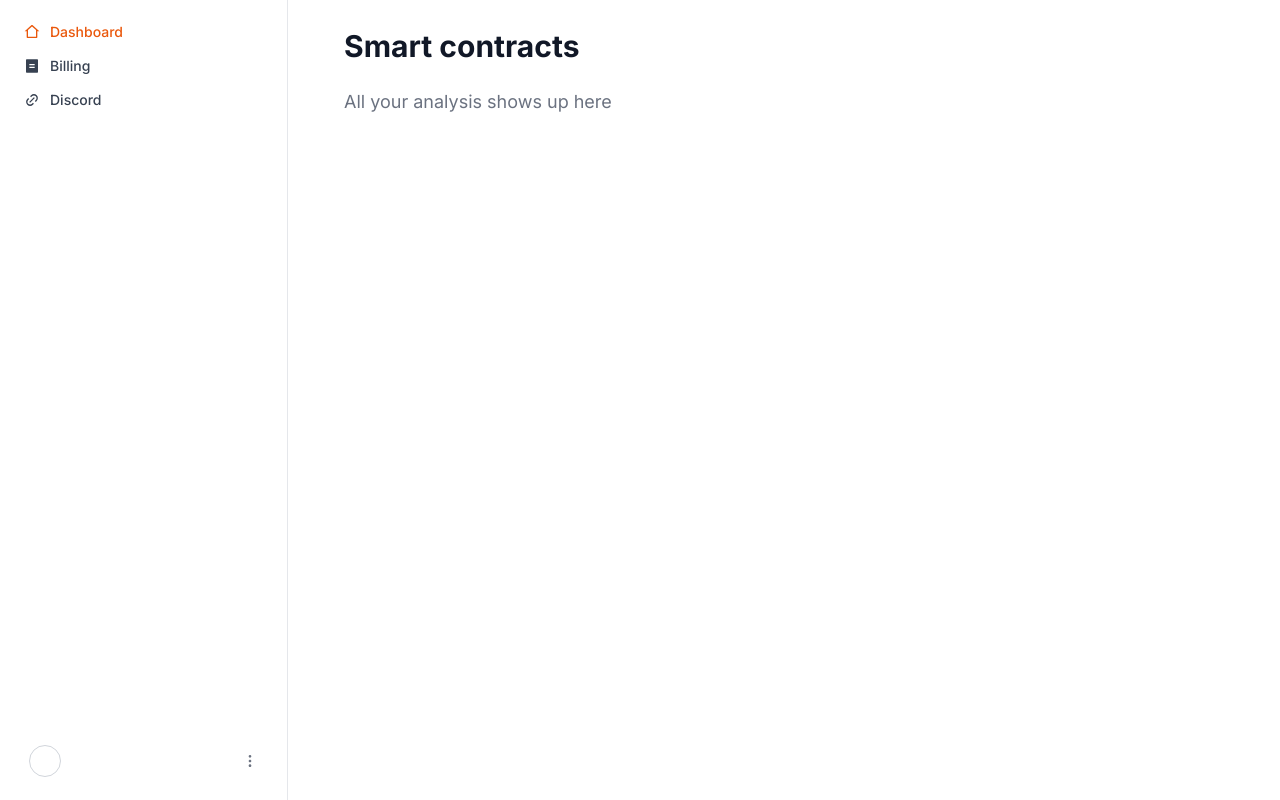
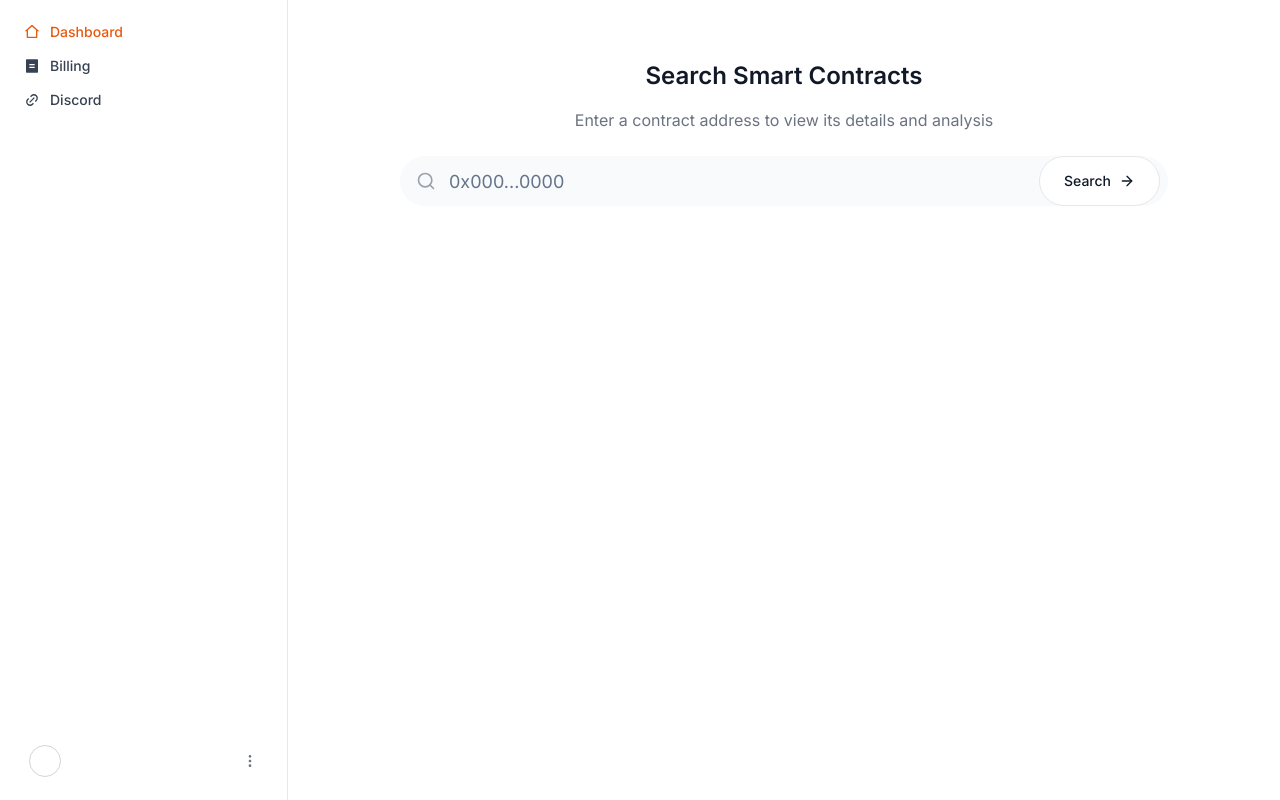
Before and after one commit to 0x0elliot/swissKnife, a Next.js app in the folder frontend/: page /dashboard in a window 1280 px wide. Built offline with nearby package versions, Linux system fonts and the light colour scheme.

Commit message:
fix: more updates for ekansh

```diff
--- a/frontend/src/app/(dashboard)/(main)/dashboard/page.tsx
+++ b/frontend/src/app/(dashboard)/(main)/dashboard/page.tsx
@@ -1,18 +1,61 @@
 "use client"
-import React from "react";
+import React, { useState } from "react";
+import { Input } from "@/components/ui/input";
+import { Button } from "@/components/ui/button";
+import { Search, ArrowRight } from "lucide-react";
 
 export default function Dashboard() {
+  const [searchQuery, setSearchQuery] = useState("");
+  const [isSearching, setIsSearching] = useState(false);
+
+  const handleSearch = (e) => {
+    e.preventDefault();
+    setIsSearching(true);
+    // Here you would typically make an API call to look up the smart contract
+    setTimeout(() => setIsSearching(false), 1000); // Simulate API call
+  };
+
   return (
     <div className="container mx-auto px-4">
-      <section aria-labelledby="flows-title" className="mb-6">
-        <h1 id="overall-title" className="scroll-mt-10 text-2xl font-bold text-gray-900 sm:text-3xl dark:text-gray-50">
-          Smart contracts
-        </h1>
-      </section>
-      <section aria-labelledby="flows-description" className="mb-8">
-        <p id="overall-description" className="text-lg text-gray-500 dark:text-gray-400">
-          All your analysis shows up here
-        </p>
+      <section aria-labelledby="search-section" className="mb-12">
+        <div className="max-w-3xl mx-auto mt-8 text-center">
+          <h2 className="text-2xl font-semibold mb-4 text-gray-900 dark:text-gray-50">
+            Search Smart Contracts
+          </h2>
+          <p className="text-gray-500 dark:text-gray-400 mb-6">
+            Enter a contract address to view its details and analysis
+          </p>
+          <form onSubmit={handleSearch} className="relative">
+            <div className="relative flex items-center">
+              <div className="absolute left-4 flex items-center pointer-events-none">
+                <Search className="h-5 w-5 text-gray-400" />
+              </div>
+              <Input
+                type="text"
+                placeholder="0x000...0000"
+                value={searchQuery}
+                onChange={(e) => setSearchQuery(e.target.value)}
+                className="w-full pl-12 pr-32 py-6 text-lg rounded-full bg-gray-50 border-transparent focus:border-transparent focus:ring-0 hover:bg-gray-100 transition-colors"
+              />
+              <div className="absolute right-2">
+                <Button
+                  type="submit"
+                  disabled={isSearching}
+                  className="rounded-full px-6 py-6 bg-white hover:bg-gray-50 text-gray-900 border border-gray-200 transition-colors"
+                >
+                  {isSearching ? (
+                    "Searching..."
+                  ) : (
+                    <>
+                      Search
+                      <ArrowRight className="ml-2 h-4 w-4" />
+                    </>
+                  )}
+                </Button>
+              </div>
+            </div>
+          </form>
+        </div>
       </section>
     </div>
   );
```
Also changed, not shown: frontend/src/app/(dashboard)/(main)/search/[id]/page.tsx (added).
